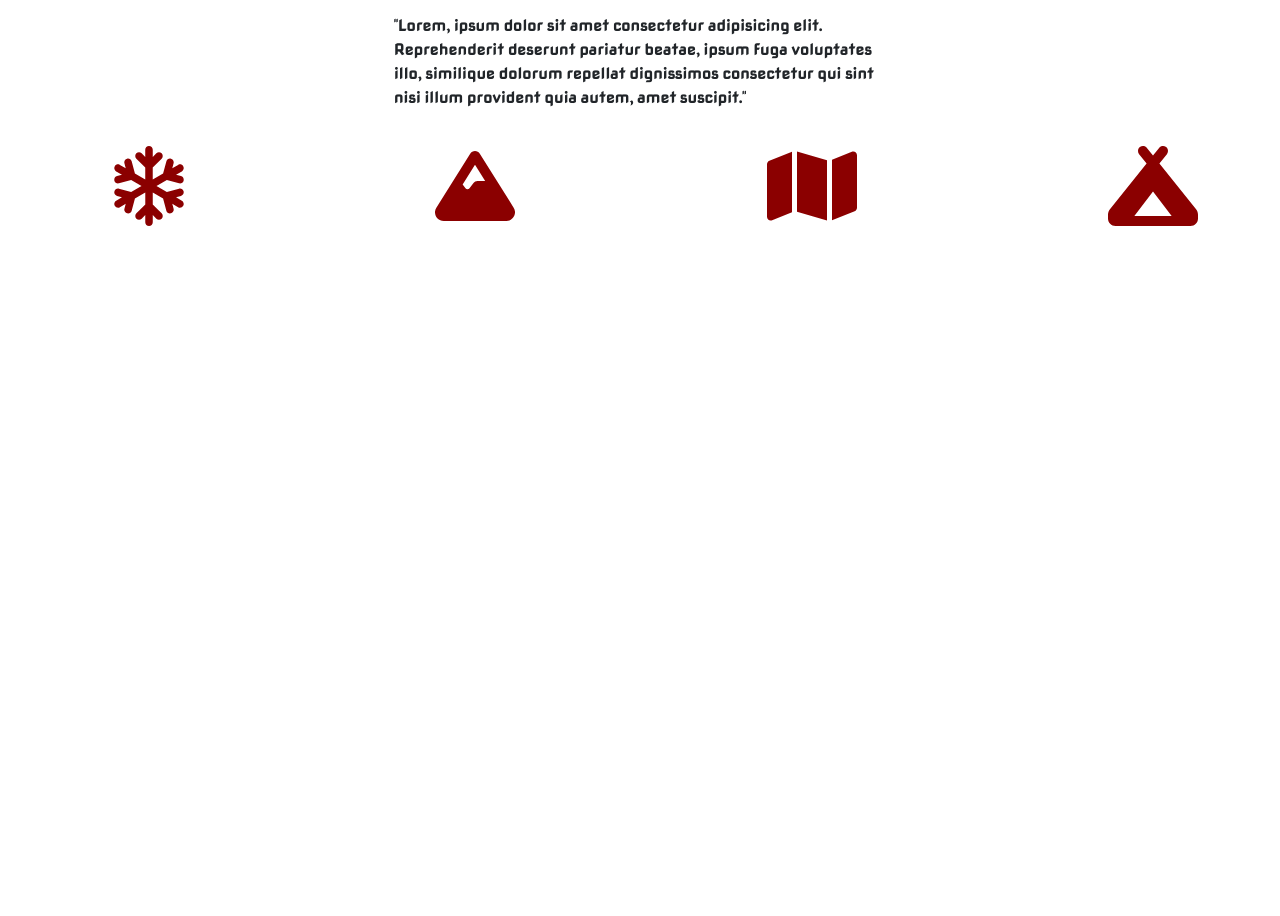
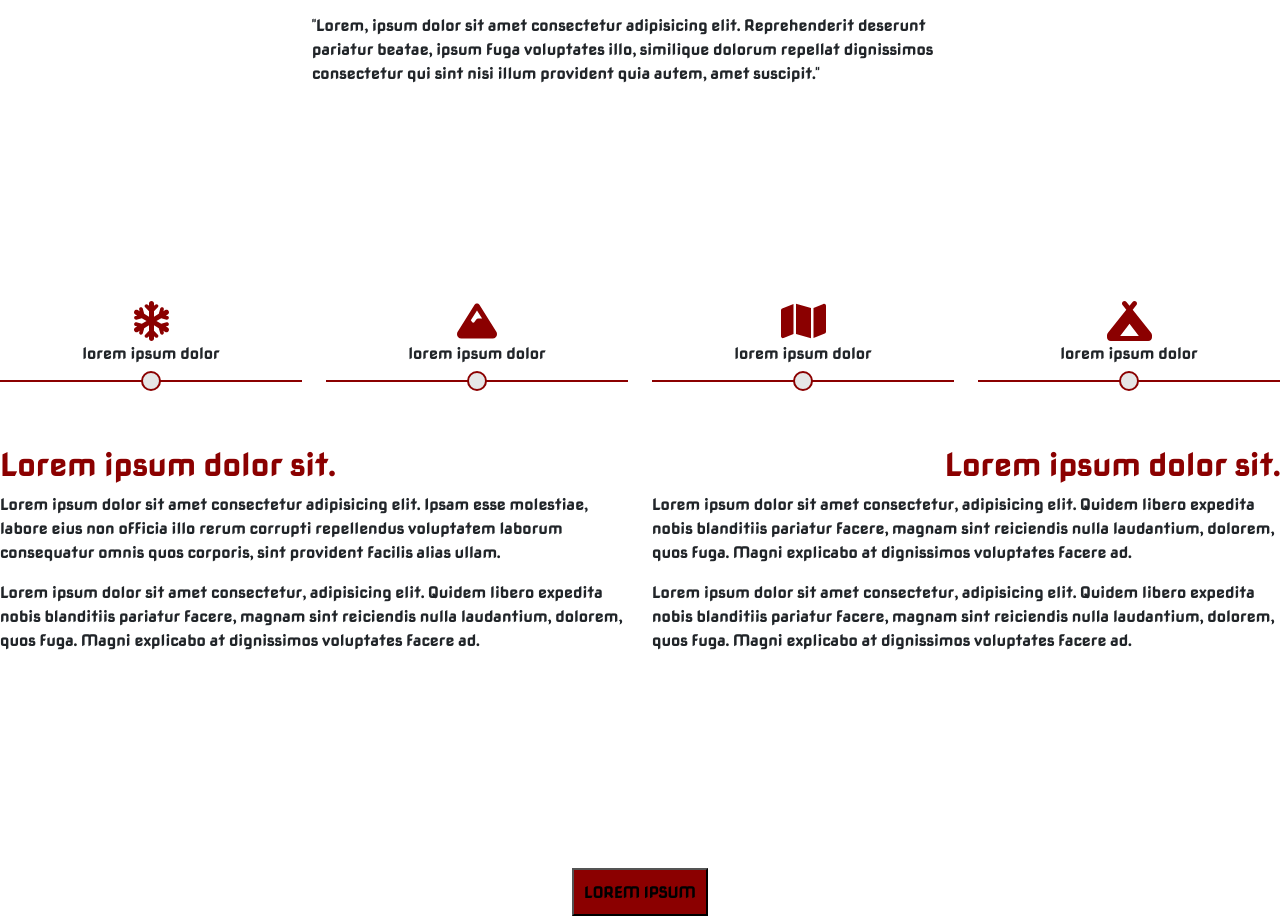
Before and after one commit to nicol424/Nicola-red-repository, a plain HTML site: page index.html in a window 1280 px wide. Shown: the part 1060-1976 px from the top of the page. Before the commit the page ends 1321 px from the top, so only its background shows below. Drawn offline with nearby package versions, Linux system fonts and the light colour scheme.

Commit message:
section completata

```diff
--- a/index.html
+++ b/index.html
@@ -45,26 +45,64 @@
 </header>
 <!-- FINE HEADER -->
 <!-- SECTION -->
-<section class="container">
+<section class="container-fluid2">
     <div class="row lorem-center">
         <div class="col-12 justify-content-center">
             <p>"Lorem, ipsum dolor sit amet consectetur adipisicing elit. Reprehenderit deserunt pariatur beatae, ipsum fuga voluptates illo, similique dolorum repellat dignissimos consectetur qui sint nisi illum provident quia autem, amet suscipit."</p>
         </div>
-        <div>
+    </div>
+</section>
+<!--  -->
+<section>
+
+    <div class="row mt-4 altezza">
+        <div class="col-3 position-relative">
+            <div class="d-flex justify-content-around icon-color"><i class="fa-solid fa-snowflake"></i></div>
+            <p class="justify-content-center d-flex bordo">lorem ipsum dolor</p>
+
         </div>
-    </div>
-    <div class="row">
-        <div class="col-12">
-            <ul class="icon-color">
-                <li><i class="fa-regular fa-snowflake"></i></li>
-                <li><i class="fa-solid fa-mountain"></i></li>
-                <li><i class="fa-solid fa-map"></i></li>
-                <li><i class="fa-solid fa-campground"></i></li>
-            </ul>
+        <div class="col-3 position-relative">
+            <div class="d-flex justify-content-around icon-color">
+                <i class="fa-solid fa-mountain"></i>
+            </div>
+            <p class="d-flex justify-content-center bordo">lorem ipsum dolor</p>
+        </div>
+        <div class="col-3 position-relative">
+            <div class=" d-flex justify-content-around icon-color"><i class="fa-solid fa-map"></i></div>
+            <p class="d-flex justify-content-center bordo">lorem ipsum dolor</p>
+        </div>
+        <div class="col-3">
+            <div class="d-flex justify-content-around icon-color"><i class="fa-solid fa-campground"></i></div>
+            <p class="d-flex justify-content-center bordo">lorem ipsum dolor</p>
+        </div>
+        <div class="col">
+            <h2 class="titolo txt-main titolo1 pt-5">Lorem ipsum dolor sit.</h2>
+            <p>Lorem ipsum dolor sit amet consectetur adipisicing elit. Ipsam esse molestiae, labore eius non officia illo rerum corrupti repellendus voluptatem laborum consequatur omnis quos corporis, sint provident facilis alias ullam.
+            </p>
+            <p>
+                Lorem ipsum dolor sit amet consectetur, adipisicing elit. Quidem libero expedita nobis blanditiis pariatur facere, magnam sint reiciendis nulla laudantium, dolorem, quos fuga. Magni explicabo at dignissimos voluptates facere ad.
+            </p>
+
+        </div>
+        <div class="col">
+            <h2 class="titolo txt-main pt-5">Lorem ipsum dolor sit.</h2>
+            <p>Lorem ipsum dolor sit amet consectetur, adipisicing elit. Quidem libero expedita nobis blanditiis pariatur facere, magnam sint reiciendis nulla laudantium, dolorem, quos fuga. Magni explicabo at dignissimos voluptates facere ad.
+            </p>
+            <p>
+                Lorem ipsum dolor sit amet consectetur, adipisicing elit. Quidem libero expedita nobis blanditiis pariatur facere, magnam sint reiciendis nulla laudantium, dolorem, quos fuga. Magni explicabo at dignissimos voluptates facere ad.
+            </p>
+        </div>
         </div>
     </div>
 </section>
 <!-- FINE SECTION -->
+<!-- SEZIONE 2 -->
+<div class="row">
+    <div class="col-12 d-flex justify-content-center align-items-end">
+        <button class="lorem-ipsum">LOREM IPSUM</button>
+    </div>
+</div>
+<!-- FINE SEZIONE 2 -->
 
 
 
--- a/style.css
+++ b/style.css
@@ -4,6 +4,10 @@
     --acc: rgba(213, 173, 168, 0.912);
     --myWhite: rgb(230, 230, 230);
     --myBlack: rgb(34, 40, 41);
+}
+
+.txt-main{
+    color: rgb(139, 0, 0) ;
 }
 
 @font-face {
@@ -48,13 +52,51 @@ p{
     margin-right: 300px
 }
 .icon-color{
+    width: 2px solid rgb(139, 0, 0);
+    color: var(--main);
     list-style-type: none;
-    color: var(--main);
     display: flex;
     justify-content: space-between;
     align-items: center;
-    font-size: 80px;
+    font-size: 40px;
+}
+
+.col-3{
+    margin-bottom: 0px;
+}
+.container-fluid2{
+    margin-top: 0px;
+    margin-bottom: 200px;
+}
+.bordo{
+    border-bottom: 2px solid var(--main);
+    padding-bottom: 15px;
+}
+.bordo::after{
+    content:" ";
+    width: 20px;
+    height: 20px;
+    border: 2px solid var(--main);
+    border-radius: 50%;
+    position: absolute;
+    background-color: var(--myWhite);
+    margin-top: 30px;
+}
+.titolo{
+    text-align: end;
+    font-family: FontMain;
 
 }
-
+.titolo1{
+    text-align: start;
+}
 /* FINE SEZIONE */
+/* SEZIONE 2 */
+.lorem-ipsum{
+    background-color: var(--main);
+    margin-top: 200px;
+    padding-block: 10px;
+    padding-inline: 10px;
+    font-family: FontMain;
+}
+/* FINE SEZIONE 2 */
```
